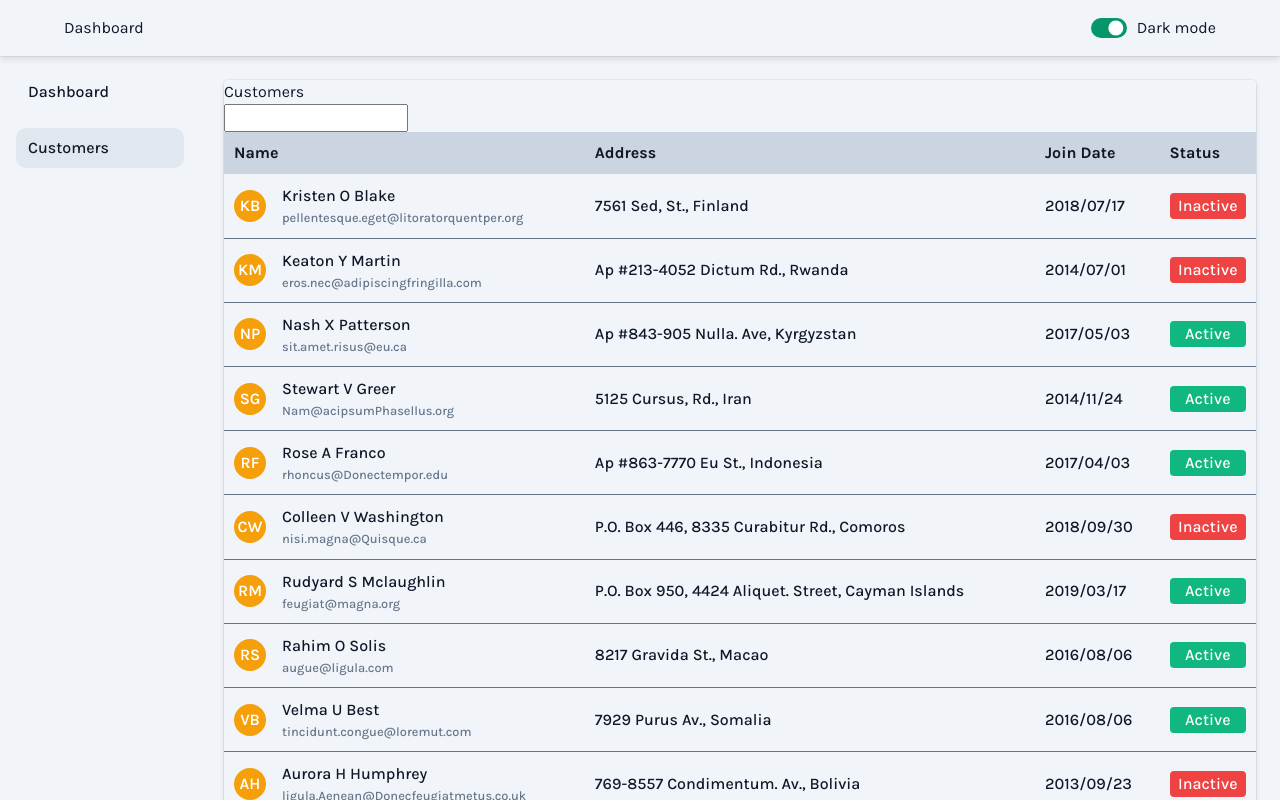
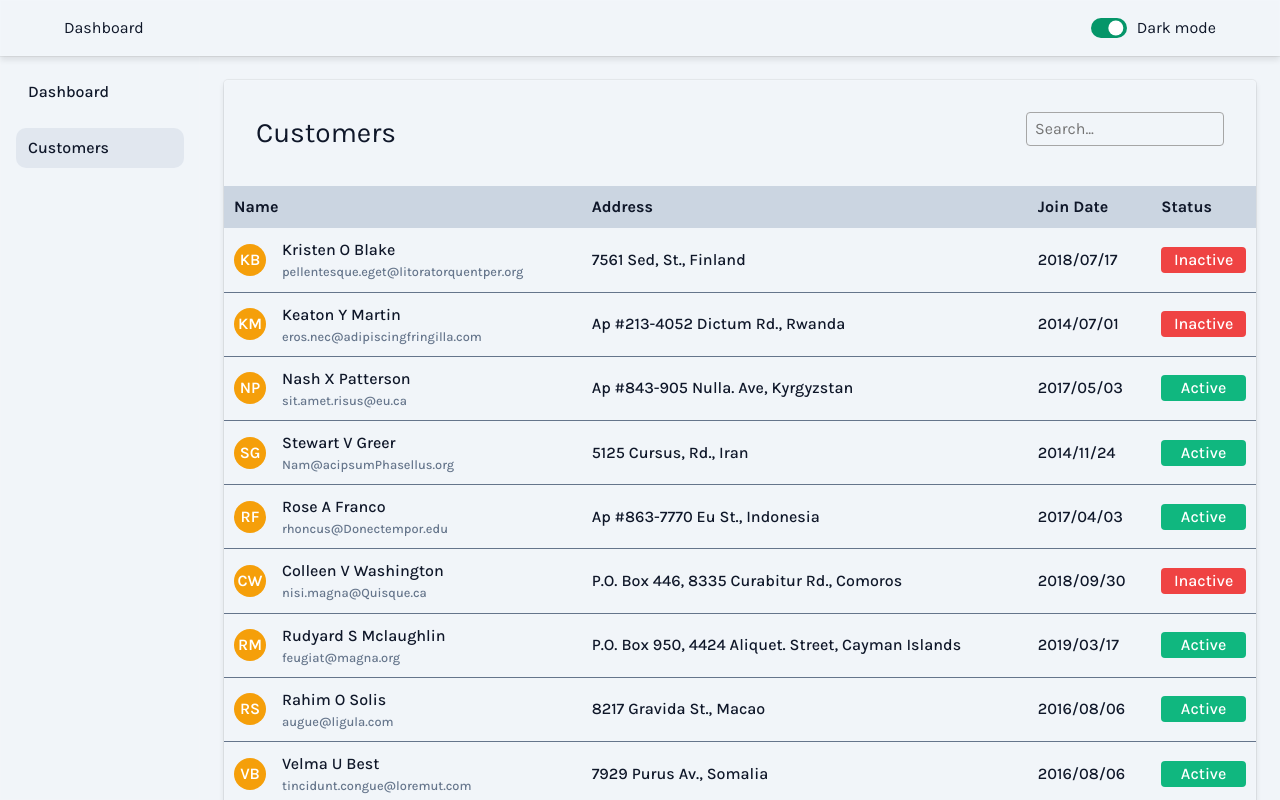
Before and after one commit to kilesh-mhzn/dashboard-ui, a React (Vite) app: page /customers in a window 1280 px wide. Built offline with nearby package versions, Linux system fonts and the light colour scheme.

Commit message:
create input component

```diff
--- a/src/design/tokens/typography/size.css
+++ b/src/design/tokens/typography/size.css
@@ -4,6 +4,7 @@
   --text-base: 1rem;
   --text-md: 1.25rem;
   --text-lg: 1.563rem;
+  --text-xl: 1.75rem;
 
   --text-content-line-height: 1.4;
   --text-heading-line-height: 1.6;
--- a/src/pages/customers/customers.module.css
+++ b/src/pages/customers/customers.module.css
@@ -1,8 +1,9 @@
 .container {
   border-radius: 4px;
   /* padding: 5px; */
-  box-shadow: inset 0 0 0.5px 1px hsla(0, 0%, 100%, 0.075),
-    /* shadow ring 👇 */ 0 0 0 1px hsla(0, 0%, 0%, 0.05),
-    /* multiple soft shadows 👇 */ 0 0.3px 0.4px hsla(0, 0%, 0%, 0.02),
-    0 0.9px 1.5px hsla(0, 0%, 0%, 0.045), 0 3.5px 6px hsla(0, 0%, 0%, 0.09);
+  box-shadow: var(--ll-box-shadow);
 }
+
+.pageTitle {
+  font-size: var(--text-xl);
+}
--- a/src/pages/customers/customers.tsx
+++ b/src/pages/customers/customers.tsx
@@ -3,9 +3,11 @@ import React, { useState } from "react";
 import { customerColumns } from "./customerColumns";
 import styles from "./customers.module.css";
 import { useUserData } from "./useUserData";
+import { Input } from "@ui/input/input";
+import { Flex } from "@ui/layout/flex";
 
 export const Customers = () => {
-  const { data, loading, error, debouncedSearch } = useUserData();
+  const { data, loading, error, setSearchTerm, searchTerm } = useUserData();
 
   const [currentPage, setCurrentPage] = useState<number>(1);
   const [itemsPerPage, setItemsPerPage] = useState<number>(10);
@@ -23,13 +25,18 @@ export const Customers = () => {
     <div className={styles.container}>
       {loading && <p>Loading data...</p>}
       {error && <p>Error: {error}</p>}
-      <div>Customers</div>
-      <input
-        type="text"
-        name=""
-        id=""
-        onChange={(e) => debouncedSearch(e.target.value)}
-      />
+      <Flex container justifyContent="space-between" padding={"2rem"}>
+        <div className={styles.pageTitle}>Customers</div>
+        <Input
+          value={searchTerm}
+          onChange={(value) => {
+            setSearchTerm(value);
+          }}
+          placeholder="Search..."
+          debounceTime={500}
+        />
+      </Flex>
+
       {data.length > 0 && (
         <Table
           cols={customerColumns()}
--- a/src/pages/customers/useUserData.tsx
+++ b/src/pages/customers/useUserData.tsx
@@ -36,5 +36,5 @@ export const useUserData = () => {
     setSearchTerm(searchTerm);
   }, 500);
 
-  return { data, loading, error, setSearchTerm, debouncedSearch };
+  return { data, loading, error, searchTerm, setSearchTerm, debouncedSearch };
 };
--- a/src/ui/badge/badge.module.css
+++ b/src/ui/badge/badge.module.css
@@ -4,7 +4,7 @@
   display: flex;
   align-items: center;
   justify-content: center;
-  padding: 1px 2px;
+  padding: 1px 6px;
   font-size: var(--ll-text-sm);
   font-weight: var(--ll-text-semibold);
 }
--- /dev/null
+++ b/src/ui/input/input.module.css
@@ -0,0 +1,11 @@
+.inputField {
+  background-color: var(--ll-table-head);
+  outline: none;
+  padding: 4px 8px;
+  border-radius: 4px;
+  border: 1px solid var(--ll-black-400);
+  color: var(--text-base);
+}
+.fullWidth {
+  width: 100%;
+}
--- /dev/null
+++ b/src/ui/input/input.tsx
@@ -0,0 +1,52 @@
+import React, { useState, useEffect, InputHTMLAttributes } from "react";
+import styles from "./input.module.css";
+import classNames from "classnames";
+
+type InputProps = {
+  value: string;
+  onChange: (value: string) => void;
+  label?: string;
+  fullWidth?: boolean;
+  debounceTime?: number;
+} & InputHTMLAttributes<HTMLInputElement>;
+
+export const Input = ({
+  value,
+  onChange,
+  label,
+  fullWidth = false,
+  debounceTime = 0,
+  ...props
+}: InputProps) => {
+  const [inputValue, setInputValue] = useState(value);
+
+  useEffect(() => {
+    const timerId = setTimeout(() => {
+      onChange(inputValue);
+    }, debounceTime);
+
+    return () => {
+      clearTimeout(timerId);
+    };
+  }, [inputValue, onChange, debounceTime]);
+
+  const handleChange = (e: React.ChangeEvent<HTMLInputElement>) => {
+    setInputValue(e.target.value);
+  };
+
+  return (
+    <div className={classNames(styles.container, {})}>
+      {label && <div>{label}</div>}
+      <input
+        className={classNames(styles.inputField, {
+          [styles.fullWidth]: fullWidth,
+        })}
+        type="text"
+        value={inputValue}
+        onChange={handleChange}
+        onBlur={() => onChange(inputValue)}
+        {...props}
+      />
+    </div>
+  );
+};
```
